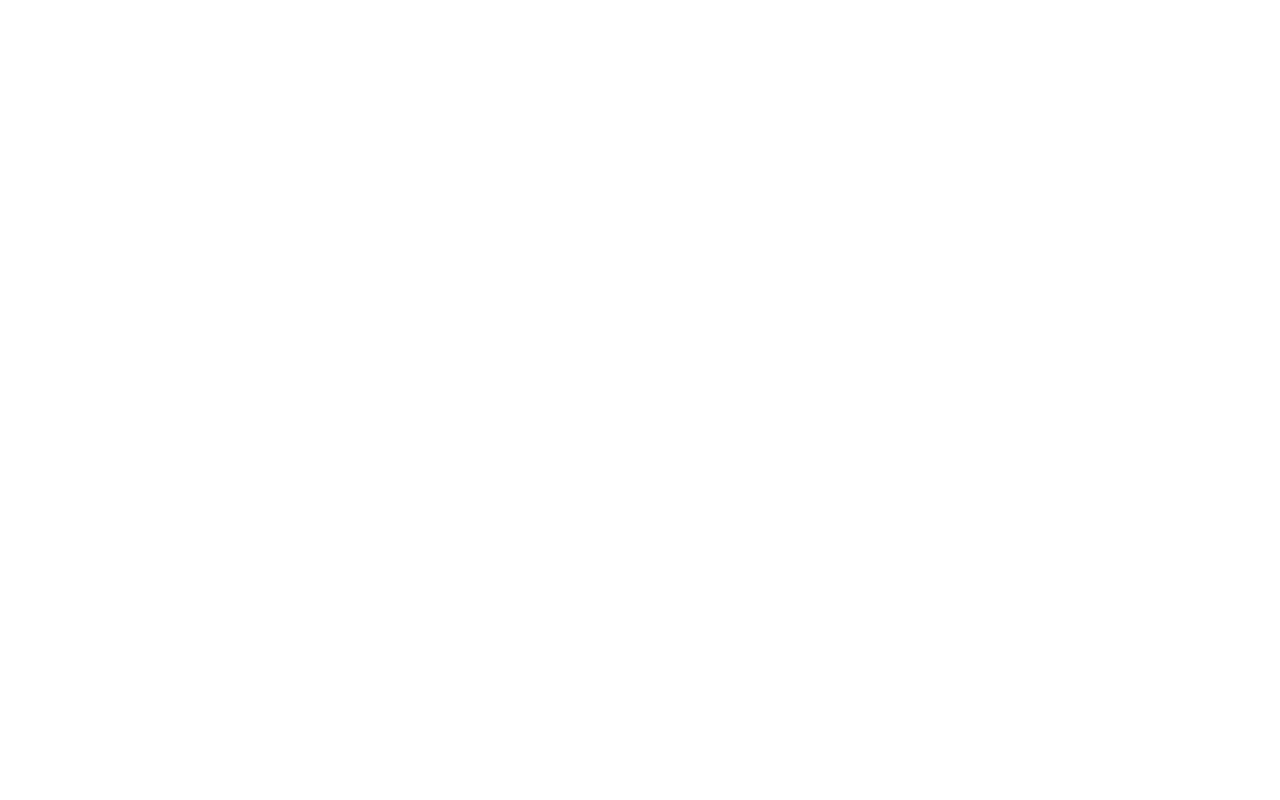
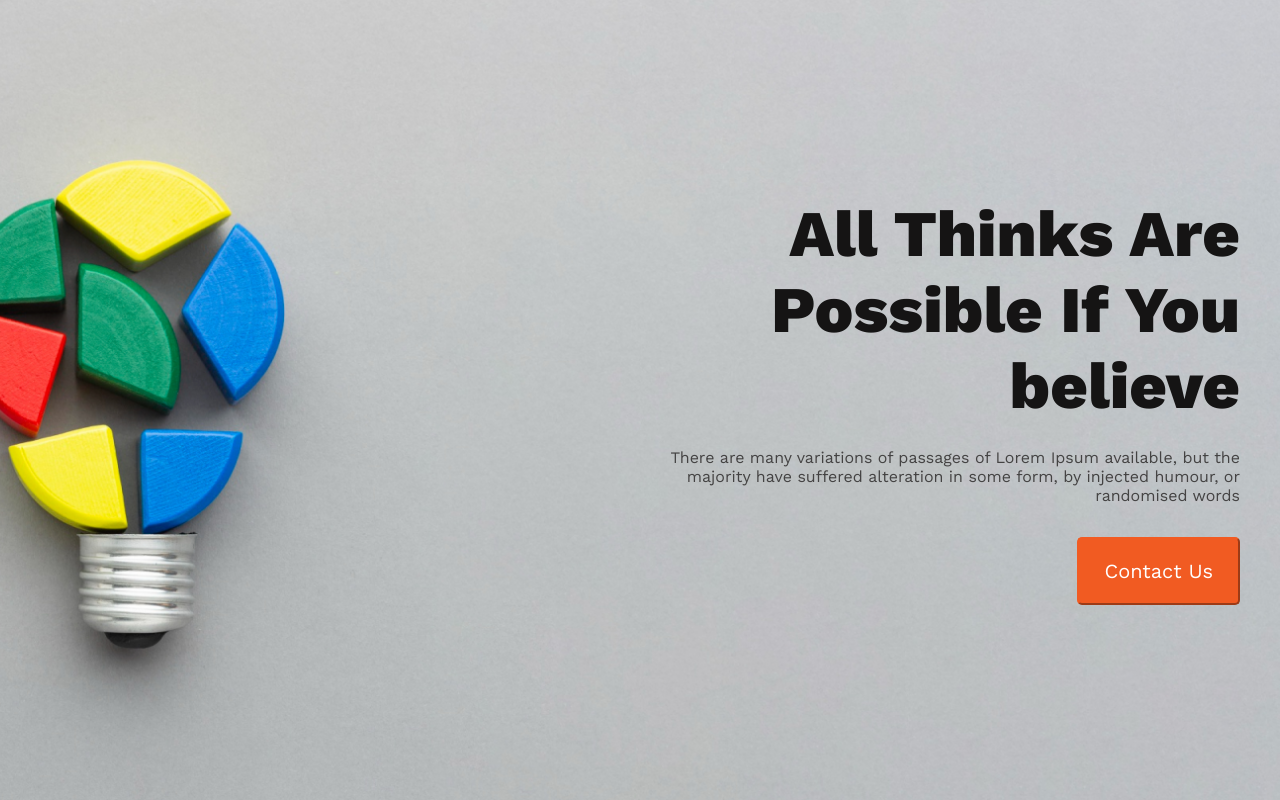
Before and after one commit to enayetsyl/new-year-practice, a plain HTML site: page frametwo.html in a window 1280 px wide. Shown: the top 800 px of the page. Drawn offline with nearby package versions, Linux system fonts and the light colour scheme.

Commit message:
section one html done

```diff
--- a/frametwo.css
+++ b/frametwo.css
@@ -4,10 +4,53 @@
     padding: 0px;
     font-family: Work Sans;
 }
+.container{
+    max-width: 1200px;
+    margin: 0px auto;
+    height: 100%;
+}
+.head-color{
+    color:  #151414;
+}
+.p-color{
+    color:  #444343;
+}
+.btn{
+padding: 20px 25px;
+border-radius: 5px;
+}
+/* Header Style */
+header{
+    background-image: url(./images/banner/banner2.png);
+    background-repeat: no-repeat;
+    background-size: cover;
+    background-position: center;
+    height: 100vh;
+}
+.head-design{
+    display: flex;
+    justify-content: space-between;
+    align-items: center;
+    height: 100%;
+}
+.head-content{
+    width: 50%;
+    text-align: right;
+    }
+.btn-head{
+    background-color: #F15B22;;
+    color: white;
+    font-size: 20px;
+    border-color: #F15B22;
 
-
-/* Header Style */
-
+}
+.head-title{
+    font-size: 65px;
+    padding-bottom: 24px;
+}
+.p-head{
+    padding-bottom: 32px;
+}
 
 /* Section One Style */
 
--- a/frametwo.html
+++ b/frametwo.html
@@ -14,13 +14,35 @@
 <body>
     <header>
         <div class="container">
-
+            <div class="head-design">
+                <div class="blank"></div>
+                <div class="head-content">
+                    <h1 class="head-title head-color">All Thinks Are <br> Possible If You <br> believe</h1>
+                    <p class="p-color p-head">There are many variations of passages of Lorem Ipsum available, but the majority have suffered alteration in some form, by injected humour, or randomised words</p>
+                    <button class="btn btn-head">Contact Us</button>
+                </div>
+            </div>
         </div>
     </header>
 
     <main>
         <section class="s-one">
-            <div class="container"></div>
+            <div class="container">
+                <div class="s-one-flex">
+                    <div class="myimg">
+                        <img src="./images/person.png" alt="">
+                    </div>
+                    <div class="s-one-content">
+                        <h3>My failures of previous year</h3>
+                        <p>My failures of previous year</p>
+                        <li>Contrary to popular belief, is not simply.</li>
+                        <li>Contrary to popular belief.</li>
+                        <li>Contrary to popular , is not simply.</li>
+                        <li>Contrary to popular belief, is not simply.</li>
+                        <li>Contrary to popular simply.</li>
+                    </div>
+                </div>
+            </div>
         </section>
 
         <section class="s-two">
```
